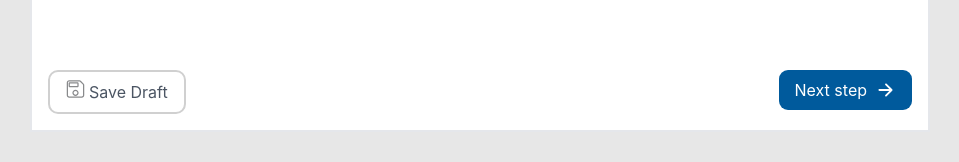
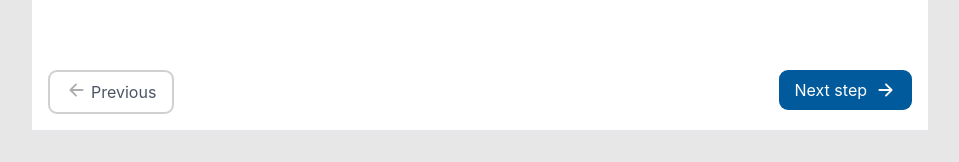
Before and after one commit to Yun4g/Aces-pre, a Next.js app: page /Dashboard/RefeeralDashboard/referals/referralForm in a window 1280 px wide. Shown: the part 790-952 px from the top of the page, without its empty margins (160-1119 px from the left). Built offline with nearby package versions, Linux system fonts and the light colour scheme.

Commit message:
making chage in referral detail page

```diff
--- a/src/app/Dashboard/RefeeralDashboard/referals/referralForm/page.tsx
+++ b/src/app/Dashboard/RefeeralDashboard/referals/referralForm/page.tsx
@@ -308,7 +308,7 @@ const ReferralForm = () => {
 
         <div className="flex flex-wrap gap-2 justify-between  ">
           <div className="flex ">
-            {currentStep > 1 ? (
+            {/* {currentStep > 1 ? ( */}
               <button onClick={goToPrevStep} className="px-4 py-2 flex justify-center item-center gap-1 rounded-[9px] border-2 border-[#D0D0D0] text-gray-600 hover:bg-gray-50">
                 <span className=' flex justify-center items-center'>
                   <svg width="21" height="20" viewBox="0 0 21 20" fill="none" xmlns="http://www.w3.org/2000/svg">
@@ -319,18 +319,18 @@ const ReferralForm = () => {
                 </span>
                 Previous
               </button>
-            ) : (
-              <button onClick={handleSaveDraft} className="px-4 py-2 flex justify-center item-center gap-1 rounded-[10px] border-2 border-[#D0D0D0] text-gray-600 hover:bg-gray-50">
-                <span className=' flex justify-center items-center'>
-                  <svg width="19" height="18" viewBox="0 0 19 18" fill="none" xmlns="http://www.w3.org/2000/svg">
-                    <path d="M3.17969 17.75C1.83984 17.75 0.75 16.6602 0.75 15.3203V2.67969C0.75 1.33984 1.83984 0.25 3.17969 0.25H13.4961C13.9961 0.25 14.4688 0.445312 14.8203 0.800781L17.6992 3.67969C18.0547 4.03516 18.25 4.50391 18.25 5.00391V15.3203C18.2461 16.6562 17.1562 17.7461 15.8203 17.75H3.17969ZM3.17969 1.5C2.86328 1.5 2.56641 1.62109 2.34375 1.84375C2.12109 2.06641 2 2.36328 2 2.67969V15.3203C2 15.9727 2.52734 16.5 3.17969 16.5H15.8203C16.4688 16.5 17 15.9688 17 15.3164V5.00391C17 4.83594 16.9336 4.67969 16.8164 4.5625L13.9375 1.68359C13.8203 1.56641 13.6641 1.5 13.4961 1.5H3.17969ZM9.50781 15.875H9.5C7.77734 15.875 6.375 14.4727 6.375 12.75C6.375 11.0273 7.77734 9.625 9.5 9.625C11.2227 9.625 12.625 11.0273 12.625 12.75C12.625 13.582 12.3008 14.3672 11.7148 14.957C11.125 15.5469 10.3398 15.875 9.50781 15.875ZM9.5 10.875C8.46484 10.875 7.625 11.7148 7.625 12.75C7.625 13.7852 8.46484 14.625 9.5 14.625H9.50781C10.0078 14.625 10.4766 14.4297 10.8281 14.0742C11.1797 13.7188 11.375 13.25 11.375 12.75C11.375 11.7148 10.5352 10.875 9.5 10.875ZM11.375 7.125H3.875C3.1875 7.125 2.625 6.5625 2.625 5.875V3.375C2.625 2.6875 3.1875 2.125 3.875 2.125H11.375C12.0625 2.125 12.625 2.6875 12.625 3.375V5.875C12.625 6.5625 12.0625 7.125 11.375 7.125ZM3.875 3.375V5.875H11.375V3.375H3.875Z" fill="#898A8C" />
-                  </svg>
-                </span>
-                Save Draft
-              </button>
-            )
+            {/* // ) : ( */}
+            {/* //   <button onClick={handleSaveDraft} className="px-4 py-2 flex justify-center item-center gap-1 rounded-[10px] border-2 border-[#D0D0D0] text-gray-600 hover:bg-gray-50">
+            //     <span className=' flex justify-center items-center'>
+            //       <svg width="19" height="18" viewBox="0 0 19 18" fill="none" xmlns="http://www.w3.org/2000/svg">
+            //         <path d="M3.17969 17.75C1.83984 17.75 0.75 16.6602 0.75 15.3203V2.67969C0.75 1.33984 1.83984 0.25 3.17969 0.25H13.4961C13.9961 0.25 14.4688 0.445312 14.8203 0.800781L17.6992 3.67969C18.0547 4.03516 18.25 4.50391 18.25 5.00391V15.3203C18.2461 16.6562 17.1562 17.7461 15.8203 17.75H3.17969ZM3.17969 1.5C2.86328 1.5 2.56641 1.62109 2.34375 1.84375C2.12109 2.06641 2 2.36328 2 2.67969V15.3203C2 15.9727 2.52734 16.5 3.17969 16.5H15.8203C16.4688 16.5 17 15.9688 17 15.3164V5.00391C17 4.83594 16.9336 4.67969 16.8164 4.5625L13.9375 1.68359C13.8203 1.56641 13.6641 1.5 13.4961 1.5H3.17969ZM9.50781 15.875H9.5C7.77734 15.875 6.375 14.4727 6.375 12.75C6.375 11.0273 7.77734 9.625 9.5 9.625C11.2227 9.625 12.625 11.0273 12.625 12.75C12.625 13.582 12.3008 14.3672 11.7148 14.957C11.125 15.5469 10.3398 15.875 9.50781 15.875ZM9.5 10.875C8.46484 10.875 7.625 11.7148 7.625 12.75C7.625 13.7852 8.46484 14.625 9.5 14.625H9.50781C10.0078 14.625 10.4766 14.4297 10.8281 14.0742C11.1797 13.7188 11.375 13.25 11.375 12.75C11.375 11.7148 10.5352 10.875 9.5 10.875ZM11.375 7.125H3.875C3.1875 7.125 2.625 6.5625 2.625 5.875V3.375C2.625 2.6875 3.1875 2.125 3.875 2.125H11.375C12.0625 2.125 12.625 2.6875 12.625 3.375V5.875C12.625 6.5625 12.0625 7.125 11.375 7.125ZM3.875 3.375V5.875H11.375V3.375H3.875Z" fill="#898A8C" />
+            //       </svg>
+            //     </span>
+            //     Save Draft
+            //   </button> */}
+            {/* // )
 
-            }
+            } */}
 
           </div>
           <div>
```
